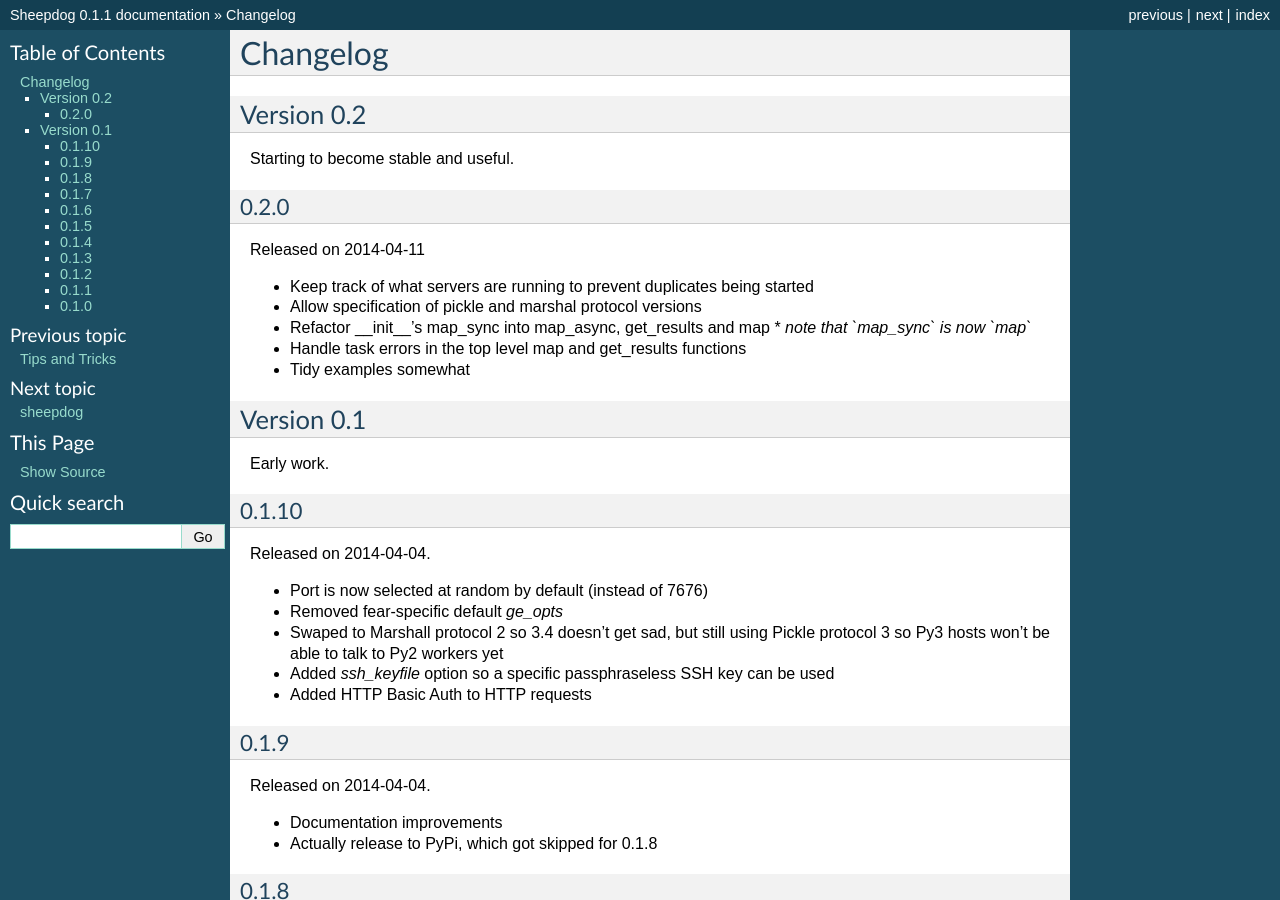
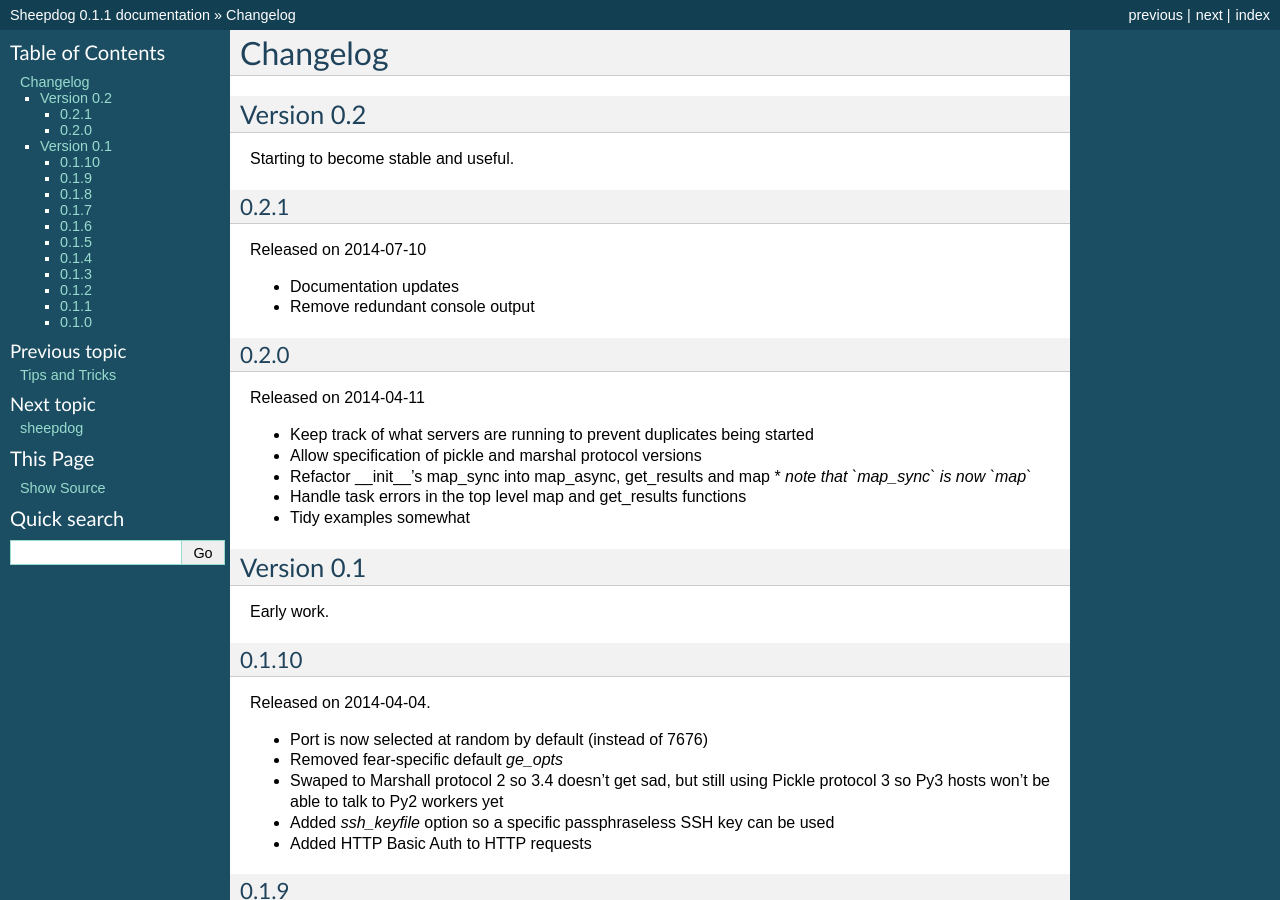
Before and after one commit to adamgreig/sheepdog, a Sphinx documentation site: the page built from docs/changelog.rst, in a window 1280 px wide and 900 px high. Built offline with Sphinx 7.4.7, drawn with Linux system fonts in a browser that asks for light colours.

Commit message:
bump version. 0.2.1

```diff
--- a/docs/changelog.rst
+++ b/docs/changelog.rst
@@ -5,6 +5,13 @@ Version 0.2
 -----------
 
 Starting to become stable and useful.
+
+0.2.1
+^^^^^
+Released on 2014-07-10
+
+* Documentation updates
+* Remove redundant console output
 
 0.2.0
 ^^^^^
--- a/sheepdog/__init__.py
+++ b/sheepdog/__init__.py
@@ -19,7 +19,7 @@ Sheepdog is released under the MIT license, see the LICENSE file for details.
 from __future__ import print_function
 
 __author__ = "Adam Greig <adam@adamgreig.com>"
-__version__ = "0.2.0"
+__version__ = "0.2.1"
 __version_info__ = tuple([int(d) for d in __version__.split(".")])
 __license__ = "MIT License"
 
```
